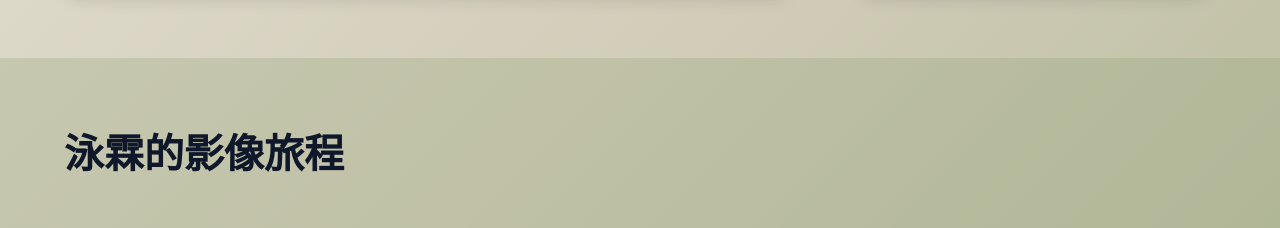
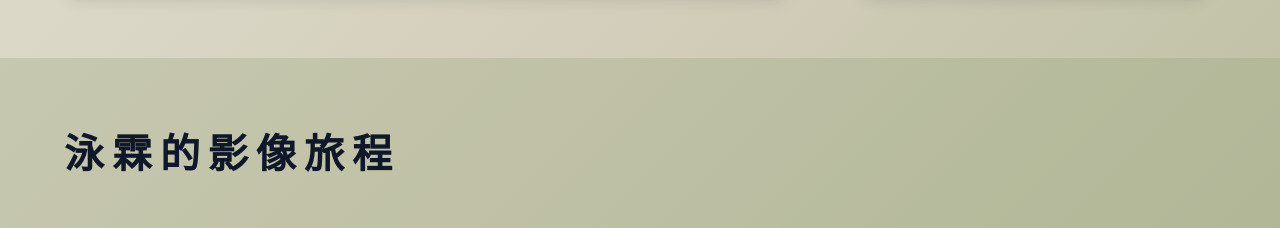
Before and after one commit to AustinIsCoding/agent-tan-yong-lin-cn, a plain HTML site: page index.html in a window 1280 px wide. Shown: the part 1660-1888 px from the top of the page. Drawn offline with Linux system fonts and the light colour scheme.

Commit message:
Letter Spacing Update

```diff
--- a/styles/main.css
+++ b/styles/main.css
@@ -507,6 +507,7 @@ button {
   font-weight: bold;
   color: var(--gray-800);
   margin-bottom: var(--spacing-lg);
+  letter-spacing: 0.2em;
 }
 
 .image-slider {
@@ -1011,7 +1012,6 @@ button {
     justify-content: center;
   }
 
-  /* positional states - center uses the -240px translate you want */
   .images.left2,
   .images.right2 {
     display: none;
```
